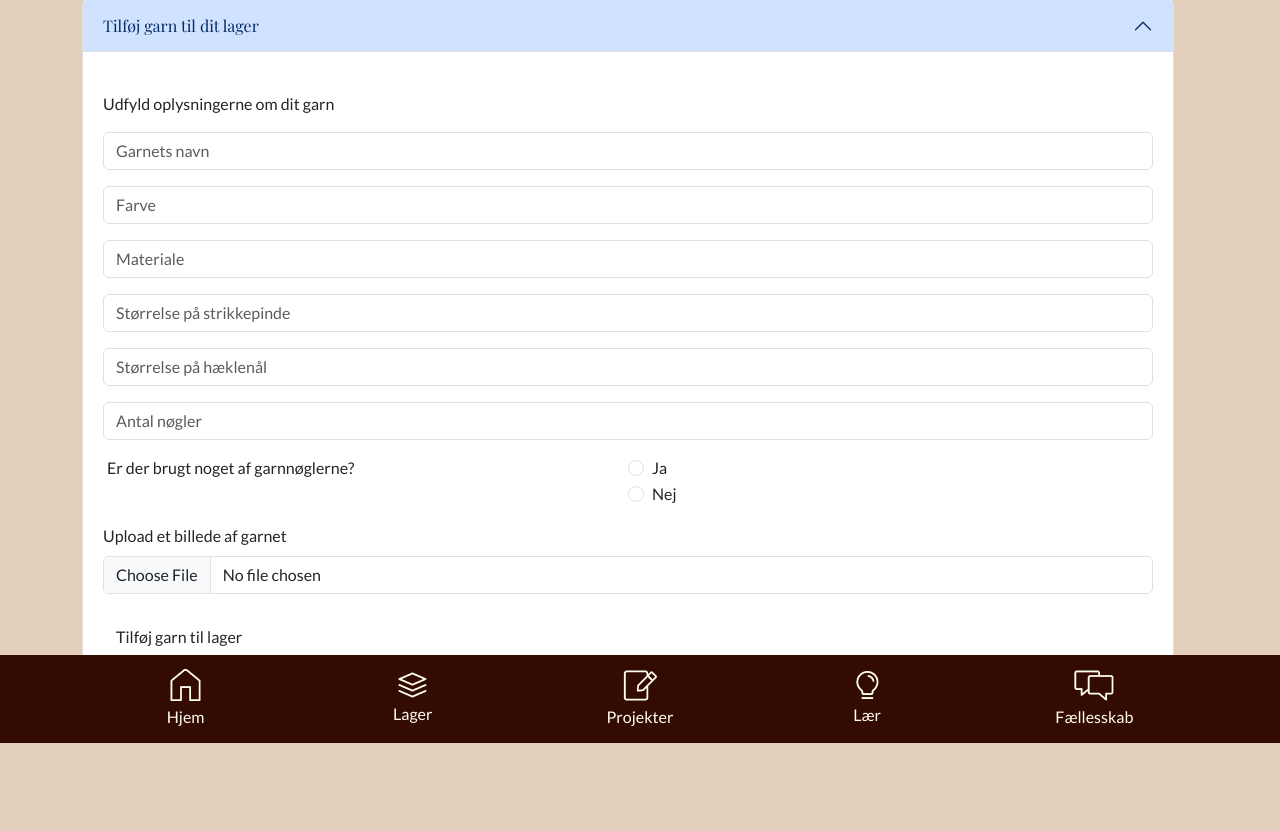
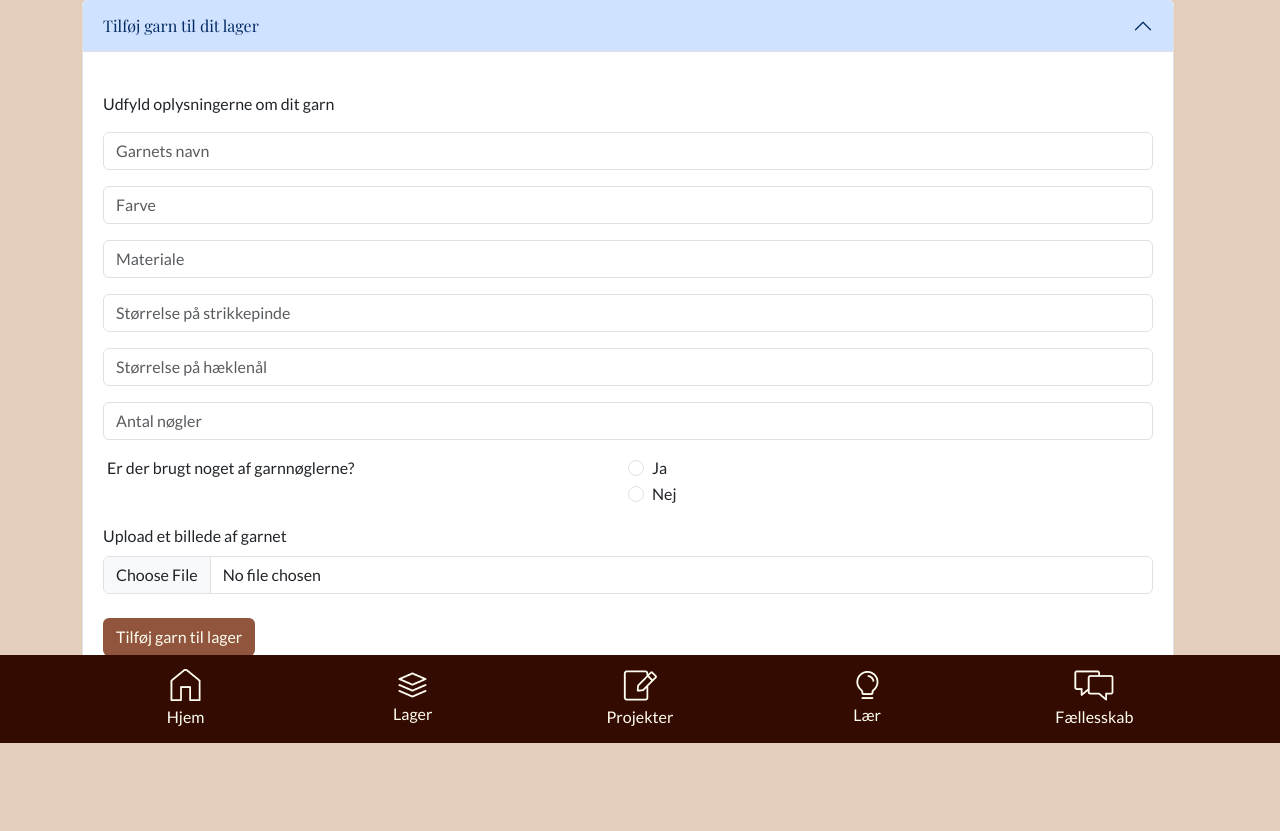
Before and after one commit to Line-WH/Fiberly_app, a PHP site: page /lager.php in a window 1280 px wide, after a click on "Tilføj garn til dit lager". Shown: the part 57-888 px from the top of the page. Run offline with PHP 8.4, Linux system fonts and the light colour scheme; data that the repository does not hold is empty; style sheets or scripts are compiled from the project's sources; some web fonts are replaced.

Commit message:
reg-btn styling

```diff
--- a/beregner.php
+++ b/beregner.php
@@ -47,7 +47,7 @@ include("includes/header.php");
                     <label class="form-label">Meter garn pr. nøgle:</label>
                     <input type="number" class="form-control" id="meterPerNoegle" required>
                 </div>
-                <button type="submit" class="btn btn-cinnamon text-sandstone w-100">Beregn garnforbrug</button>
+                <button type="submit" class="btn reg-btn w-100">Beregn garnforbrug</button>
             </form>
         </div>
 
--- a/css/styles.scss
+++ b/css/styles.scss
@@ -57,6 +57,10 @@ body {
 	gap: 4px;
 	width: 30px;
 	flex-shrink: 0;
+}
+
+.custom-btn:hover {
+	color: #E3CDBB;
 }
 
 .navbar-container {
@@ -149,6 +153,7 @@ body {
 	opacity: 1;
 }
 
-.btn {
-
+.reg-btn {
+	background: #90553C;
+	color: #FFFEF2;
 }
--- a/index.php
+++ b/index.php
@@ -96,7 +96,7 @@ require "settings/init.php";
                     <h3> Prøv vores nye garn-beregner </h3>
                     <a class="row">
                         <a class="col mt-2" href="beregner.php">
-                            <button class="btn btn-cinnamon text-sandstone"> Beregn garnforbrug </button>
+                            <button class="btn reg-btn"> Beregn garnforbrug </button>
                         </a>
                     </div>
                 </section>
--- a/lager.php
+++ b/lager.php
@@ -103,7 +103,7 @@ include("includes/navmenu.php");
                                         <input class="form-control" type="file" id="formFile">
                                     </div>
                                     <div class="col-auto mt-4 mb-2">
-                                        <button type="submit" class="btn w-100">Tilføj garn til lager</button>
+                                        <button type="submit" class="btn reg-btn w-100">Tilføj garn til lager</button>
                                     </div>
                                 </div>
                             </form>
```
